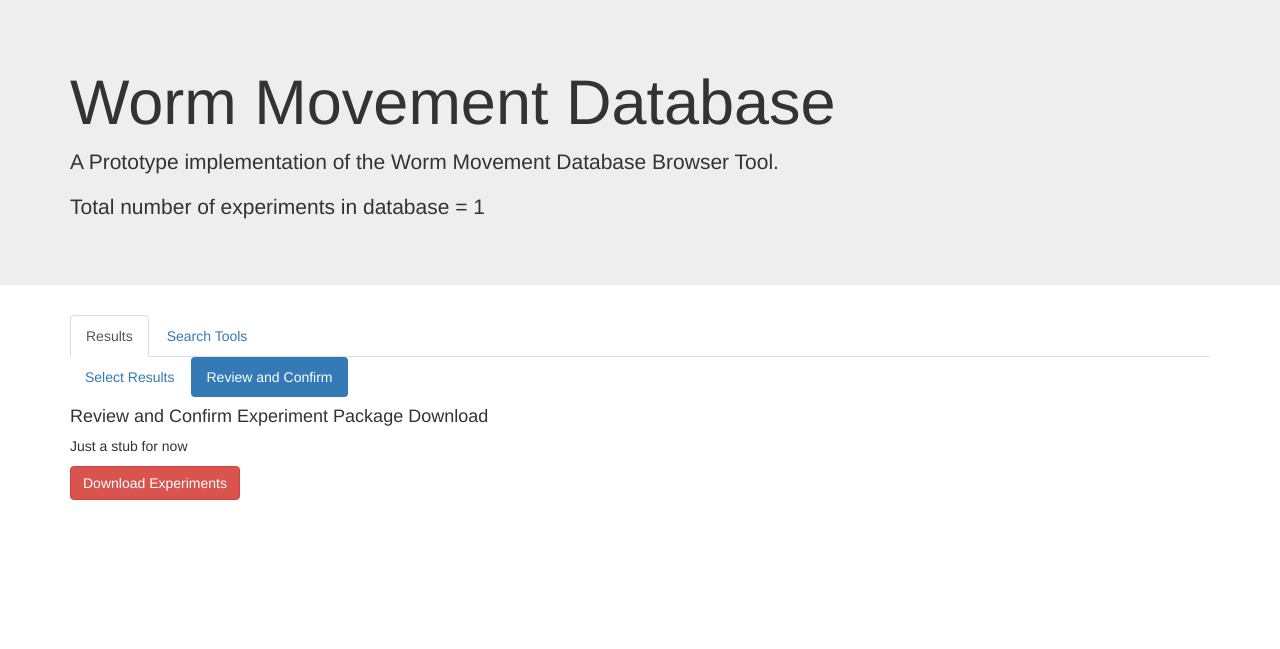
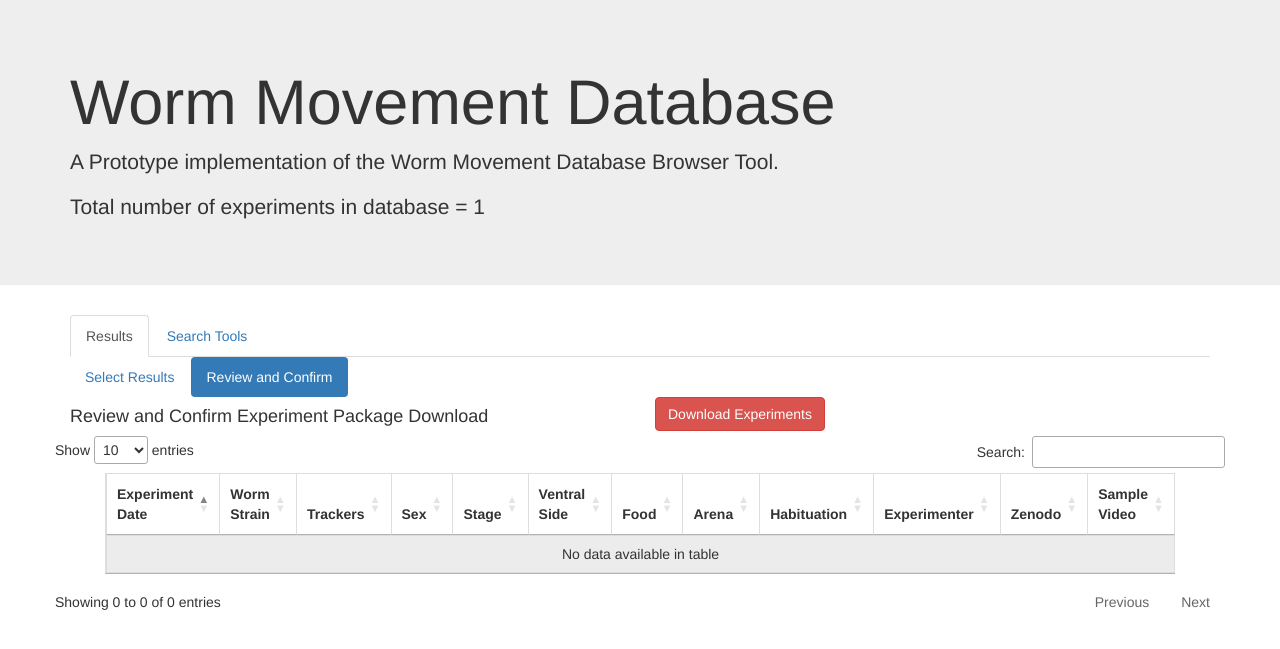
Before and after one commit to openworm/movement_cloud, a Django app: template webworm/templates/webworm/index.html in a window 1280 px wide, after a click on "Review and Confirm". Shown: the top 649 px of the page. Run offline with Django 3.2, Linux system fonts and the light colour scheme; the template is opened without the code that fills it: most values are stand-ins (such as "Sample title", 1, 10 or a date in 2020); some libraries are stand-ins or nearby versions.

Commit message:
Apologies again. Partial code functionality. Changes are as follows: 1. Tables can now properly select and deselect, and have their changes reflected in the      final page. 2. Most Discrete tables don't have this implemented as yet. 3. Preliminary design for an input for discrete search options.

```diff
--- a/webworm/static/webworm/paginate-discrete.js
+++ b/webworm/static/webworm/paginate-discrete.js
@@ -1,5 +1,19 @@
+// *CWL* - A lot of hardcodes to get an early prototype working.
+//        Can be refactored to be better parameterized. Please fix.
+var selectedStrainsIndices = {};
+var selectedTrackersIndices = {};
+var selectedSexIndices = {};
+var selectedDevIndices = {};
+var selectedVentralIndices = {};
+var selectedFoodIndices = {};
+var selectedArenaIndices = {};
+var selectedHabituationIndices = {};
+var selectedExperimentersIndices = {};
+var hiddenDiscreteIndex = 1;
+
 $(document).ready(function() {
-	$('#sum_strain').DataTable( {
+
+	var strainsTable = $('#sum_strains').DataTable( {
 		dom: 'Blfrtip',
 		buttons: [
 			  'selectAll',
@@ -9,7 +23,8 @@ $(document).ready(function() {
 		    style: 'multi'
 		}
 	    });
-	$('#sum_trackers').DataTable( {
+
+	var trackersTable = $('#sum_trackers').DataTable( {
 		dom: 'Blfrtip',
 		buttons: [
 			  'selectAll',
@@ -19,7 +34,8 @@ $(document).ready(function() {
 		    style: 'multi'
 		}
 	    });
-	$('#sum_sex').DataTable( {
+
+	var sexTable = $('#sum_sex').DataTable( {
 		dom: 'Blfrtip',
 		buttons: [
 			  'selectAll',
@@ -29,7 +45,8 @@ $(document).ready(function() {
 		    style: 'multi'
 		}
 	    });
-	$('#sum_dev').DataTable( {
+
+	var devTable = $('#sum_dev').DataTable( {
 		dom: 'Blfrtip',
 		buttons: [
 			  'selectAll',
@@ -39,7 +56,8 @@ $(document).ready(function() {
 		    style: 'multi'
 		}
 	    });
-	$('#sum_ventral').DataTable( {
+
+	var ventralTable = $('#sum_ventral').DataTable( {
 		dom: 'Blfrtip',
 		buttons: [
 			  'selectAll',
@@ -49,7 +67,8 @@ $(document).ready(function() {
 		    style: 'multi'
 		}
 	    });
-	$('#sum_food').DataTable( {
+
+	var foodTable = $('#sum_food').DataTable( {
 		dom: 'Blfrtip',
 		buttons: [
 			  'selectAll',
@@ -59,7 +78,8 @@ $(document).ready(function() {
 		    style: 'multi'
 		}
 	    });
-	$('#sum_arena').DataTable( {
+
+	var arenaTable = $('#sum_arena').DataTable( {
 		dom: 'Blfrtip',
 		buttons: [
 			  'selectAll',
@@ -69,7 +89,8 @@ $(document).ready(function() {
 		    style: 'multi'
 		}
 	    });
-	$('#sum_habit').DataTable( {
+
+	var habitTable = $('#sum_habit').DataTable( {
 		dom: 'Blfrtip',
 		buttons: [
 			  'selectAll',
@@ -79,7 +100,7 @@ $(document).ready(function() {
 		    style: 'multi'
 		}
 	    });
-	$('#sum_experimenter').DataTable( {
+	var exprTable = $('#sum_experimenter').DataTable( {
 		dom: 'Blfrtip',
 		buttons: [
 			  'selectAll',
@@ -89,4 +110,49 @@ $(document).ready(function() {
 		    style: 'multi'
 		}
 	    });
+
+	var confirmStrainsTable = $('#confirmStrains').DataTable( {
+		"columnDefs": [
+	{
+	    "targets":[hiddenDiscreteIndex],
+	    "visible": false,
+	    "searchable": false
+	},
+			       ],
+	});
+
+	strainsTable.on( 'select', function ( e, dt, type, indexes ) {
+		if ( type === 'row' ) {
+		    var origData = strainsTable.rows(indexes).data();
+		    var selectLength = indexes.length;
+		    for (var i=0; i<selectLength; i++) {
+			if (!selectedStrainsIndices[indexes[i]]) {
+			    selectedStrainsIndices[indexes[i]] = "true";
+			    var data = [];
+			    // *CWL* This is an annoying hardcode.
+			    data.push(origData[i][0]); // name of parameter
+			    data.push(indexes[i]);
+			    confirmStrainsTable.row.add(data);
+			}
+		    }
+		    confirmStrainsTable.draw();
+		}
+	    } );
+
+	strainsTable.on( 'deselect', function ( e, dt, type, indexes ) {
+		if ( type === 'row' ) {
+		    var selectLength = indexes.length;
+		    for (var i=0; i<selectLength; i++) {
+			if (selectedStrainsIndices[indexes[i]]) {
+			    delete selectedStrainsIndices[indexes[i]];
+			    confirmStrainsTable.row( function(idx, data, node){
+				    return data[hiddenDiscreteIndex] === indexes[i]?true:false;
+				}).remove();
+			}
+		    }
+		    confirmStrainsTable.draw();
+		}
+	    } );
+
+
     } );
--- a/webworm/static/webworm/paginate-parameters.js
+++ b/webworm/static/webworm/paginate-parameters.js
@@ -1,5 +1,8 @@
+var selectedParamIndices = {};
+var hiddenParamIndex = 5;
+
 $(document).ready(function() {
-	$('#parameters').DataTable( {
+	var paramTable = $('#parameters').DataTable( {
 		dom: 'Blfrtip',
 		buttons: [
 			  'selectAll',
@@ -7,6 +10,57 @@ $(document).ready(function() {
 			  ],
 		select: {
 		    style: 'multi'
+		},
+	    });
+
+	var confirmParamTable = $('#confirmParameters').DataTable( {
+		"columnDefs": [
+	           {
+		       "targets":[hiddenParamIndex],
+		       "visible": false,
+		       "searchable": false
+		   },
+		],
+	    });
+
+	paramTable.on( 'select', function ( e, dt, type, indexes ) {
+		if ( type === 'row' ) {
+		    var origData = paramTable.rows(indexes).data();
+		    var selectLength = indexes.length;
+		    for (var i=0; i<selectLength; i++) {
+			if (!selectedParamIndices[indexes[i]]) {
+			    selectedParamIndices[indexes[i]] = "true";
+			    var data = [];
+			    // *CWL* This is an annoying hardcode.
+			    data.push(origData[i][0]); // name of parameter
+			    data.push(origData[i][1]); // min value
+			    data.push('<input type="number" name="' +
+				      origData[i][0] + '_minParam" class="form-control" id="' +
+				      origData[i][0] + '_minParam"></input>');
+			    data.push(origData[i][2]); // max value
+			    data.push('<input type="number" name="' +
+				      origData[i][0] + '_maxParam" class="form-control" id="' +
+				      origData[i][0] + '_maxParam"></input>');
+			    data.push(indexes[i]);
+			    confirmParamTable.row.add(data);
+			}
+		    }
+		    confirmParamTable.draw();
 		}
-	    });
+	    } );
+
+	paramTable.on( 'deselect', function ( e, dt, type, indexes ) {
+		if ( type === 'row' ) {
+		    var selectLength = indexes.length;
+		    for (var i=0; i<selectLength; i++) {
+			if (selectedParamIndices[indexes[i]]) {
+			    delete selectedParamIndices[indexes[i]];
+			    confirmParamTable.row( function(idx, data, node){
+				    return data[hiddenParamIndex] === indexes[i]?true:false;
+				}).remove();
+			}
+		    }
+		    confirmParamTable.draw();
+		}
+	    } );
     } );
--- a/webworm/static/webworm/paginate-results.js
+++ b/webworm/static/webworm/paginate-results.js
@@ -1,5 +1,8 @@
+var selectedResultsIndices = {};
+var hiddenResultsIndex = 12;
+
 $(document).ready(function() {
-	$('#results').DataTable( {
+	var resultsTable = $('#results').DataTable( {
 		dom: 'Blfrtip',
 		buttons: [
 			  'selectAll',
@@ -7,6 +10,56 @@ $(document).ready(function() {
 			  ],
 		select: {
 		    style: 'multi'
+		},
+	    });
+
+	var confirmResultsTable = $('#confirmResults').DataTable( {
+		"columnDefs": [
+	           {
+		       "targets":[hiddenResultsIndex],
+		       "visible": false,
+		       "searchable": false
+		   },
+		],
+	    });
+
+	// *CWL* - The association of the key between the two tables relies heavily
+	//     on the indices ("indexes" in code) for resultsTable staying static.
+	//     If for any reason, this is not true for DataTables (i.e. some event
+	//     changes the order for indexes in relation to rows in the table) this
+	//     whole scheme falls apart, and another way to establish key-to-row
+	//     associations between the two tables is required.
+	resultsTable.on( 'select', function ( e, dt, type, indexes ) {
+		if ( type === 'row' ) {
+		    var data = resultsTable.rows(indexes).data();
+		    var selectLength = indexes.length;
+		    for (var i=0; i<selectLength; i++) {
+			if (!selectedResultsIndices[indexes[i]]) {
+			    selectedResultsIndices[indexes[i]] = "true";
+			    // *CWL* - TODO: check to see if the original data gets
+			    //         changed here
+			    data[i].push(indexes[i]);
+			    confirmResultsTable.row.add(data[i]);
+			}
+		    }
+		    confirmResultsTable.draw();
 		}
-	    });
+	    } );
+
+	resultsTable.on( 'deselect', function ( e, dt, type, indexes ) {
+		if ( type === 'row' ) {
+		    var selectLength = indexes.length;
+		    for (var i=0; i<selectLength; i++) {
+			if (selectedResultsIndices[indexes[i]]) {
+			    delete selectedResultsIndices[indexes[i]];
+			    confirmResultsTable.row( function(idx, data, node){
+				    return data[hiddenResultsIndex] === indexes[i]?true:false;
+				}).remove();
+			}
+		    }
+		    confirmResultsTable.draw();
+		}
+	    } );
+
+
     } );
--- a/webworm/templates/webworm/confirmResults-template.html
+++ b/webworm/templates/webworm/confirmResults-template.html
@@ -1,5 +1,33 @@
 <div id="confirmResultsContentPane">
-  <h4>Review and Confirm Experiment Package Download</h4>
-  <p> Just a stub for now </p>
-  <button type="submit" class="btn btn-danger">Download Experiments</button>
+  <div class="row">
+    <div class="col-sm-6">
+      <h4>Review and Confirm Experiment Package Download</h4>
+    </div>
+    <div class="col-sm-3">
+      <button type="submit" class="btn btn-danger">Download Experiments</button>
+    </div>
+  </div>
+  <div class="row">
+    <table id="confirmResults" class="table table-striped table-bordered table-responsive">
+      <thead>
+	<tr>
+	  <th>Experiment Date</th>
+	  <th>Worm Strain</th>
+	  <th>Trackers</th>
+	  <th>Sex</th>
+	  <th>Stage</th>
+	  <th>Ventral Side</th>
+	  <th>Food</th>
+	  <th>Arena</th>
+	  <th>Habituation</th>
+	  <th>Experimenter</th>
+	  <th>Zenodo</th>
+	  <th>Sample Video</th>
+	  <th>Hidden Index</th>
+	</tr>
+      </thead>
+      <tbody>
+      </tbody>
+    </table>
+  </div>
 </div>
--- a/webworm/templates/webworm/confirmSearch-template.html
+++ b/webworm/templates/webworm/confirmSearch-template.html
@@ -1,5 +1,150 @@
 <div id="confirmSearchContentPane">
-  <h4>Confirmation of Search Configuration</h4>
-  <p> Just a stub for now </p>
-  <button type="submit" class="btn btn-danger">Submit Search</button>
+  <!-- Set by $(#discreteInputList).value="" -->
+  <input type="hidden" id="discreteInputList" name="discreteList" value="">
+  <div class="row">
+    <div class="col-sm-6">
+      <h4>Confirmation of Search Configuration</h4>
+    </div>
+    <div class="col-sm-3">
+      <button type="submit" class="btn btn-danger">Submit Search</button>
+    </div>
+    <hr>
+  </div>
+  <div class="row" id="parametersConfirm">
+    <p><b>Parameters Selected</b></p>
+    <table id="confirmParameters" class="table table-striped table-bordered table-responsive">
+      <thead>
+	<tr>
+	  <th>Name</th>
+	  <th>Minimum</th>
+	  <th>Min Input</th>
+	  <th>Maximum</th>
+	  <th>Max Input</th>
+	  <th>Hidden Index</th>
+	</tr>
+      </thead>
+      <tbody>
+      </tbody>
+    </table>
+    <hr>
+  </div>
+  <div class="row" id="discreteFieldConfirm">
+    <p><b>Discrete Fields Selected</b></p>
+    <!-- *CWL* Tentative Ugly hard code for non-dynamic display. Please fix. -->
+    <div class="row">
+      <div class="col-sm-3">
+	<p><b>Strains</b></p>
+	<table id="confirmStrains" class="table table-striped table-bordered table-responsive">
+	  <thead>
+	    <tr><th>Name</th></tr>
+	  </thead>
+	  <tbody>
+	  </tbody>
+	</table>
+      </div>
+      <div class="col-sm-3">
+	<p><b>Trackers</b></p>
+	<table id="confirmTrackers" class="table table-striped table-bordered table-responsive">
+	  <thead>
+	    <tr><th>Name</th></tr>
+	  </thead>
+	  <tbody>
+	  </tbody>
+	</table>
+      </div>
+      <div class="col-sm-3">
+	<p><b>Sex</b></p>
+	<table id="confirmSex" class="table table-striped table-bordered table-responsive">
+	  <thead>
+	    <tr><th>Name</th></tr>
+	  </thead>
+	  <tbody>
+	  </tbody>
+	</table>
+      </div>
+      <div class="col-sm-3">
+	<p><b>Development Stage</b></p>
+	<table id="confirmDev" class="table table-striped table-bordered table-responsive">
+	  <thead>
+	    <tr><th>Name</th></tr>
+	  </thead>
+	  <tbody>
+	  </tbody>
+	</table>
+      </div>
+    </div>
+    <div class="row">
+      <div class="col-sm-3">
+	<p><b>Ventral Sides</b></p>
+	<table id="confirmVentral" class="table table-striped table-bordered table-responsive">
+	  <thead>
+	    <tr><th>Name</th></tr>
+	  </thead>
+	  <tbody>
+	  </tbody>
+	</table>
+      </div>
+      <div class="col-sm-3">
+	<p><b>Food</b></p>
+	<table id="confirmFood" class="table table-striped table-bordered table-responsive">
+	  <thead>
+	    <tr><th>Name</th></tr>
+	  </thead>
+	  <tbody>
+	  </tbody>
+	</table>
+      </div>
+      <div class="col-sm-3">
+	<p><b>Arena</b></p>
+	<table id="confirmArena" class="table table-striped table-bordered table-responsive">
+	  <thead>
+	    <tr><th>Name</th></tr>
+	  </thead>
+	  <tbody>
+	  </tbody>
+	</table>
+      </div>
+      <div class="col-sm-3">
+	<p><b>Habituation</b></p>
+	<table id="confirmHabituation" class="table table-striped table-bordered table-responsive">
+	  <thead>
+	    <tr><th>Name</th></tr>
+	  </thead>
+	  <tbody>
+	  </tbody>
+	</table>
+      </div>
+    </div>
+    <div class="row">
+      <div class="col-sm-3">
+	<p><b>Experimenters</b></p>
+	<table id="confirmExperimenters" class="table table-striped table-bordered table-responsive">
+	  <thead>
+	    <tr><th>Name</th></tr>
+	  </thead>
+	  <tbody>
+	  </tbody>
+	</table>
+      </div>
+    </div>
+    <hr>
+  </div>
+  <div class="row" id="rangedFieldConfirm">
+    <p><b>Ranged Fields Selected</b></p>
+    <div class="col-sm-6">
+      <p><b>Min Experiment date:</b> {{min_date}} </p>
+    </div>
+    <div class="col-sm-6">
+      <p><b>Max Experiment date:</b> {{max_date}} </p>
+    </div>
+    <div class="row">
+      <label class="col-sm-3" for="start_date">Start Date (yyyy-mm-dd):</label>
+      <input class="col-sm-3" type="date"
+	     name="start_date" class="form-control" id="start_date"></input>
+      <label class="col-sm-3" for="end_date">End Date (yyyy-mm-dd):</label>
+      <input class="col-sm-3" type="date"
+	     name="end_date" class="form-control" id="end_date"></input>
+    </div>
+    <hr>
+  </div>
 </div>
--- a/webworm/templates/webworm/discrete-template.html
+++ b/webworm/templates/webworm/discrete-template.html
@@ -4,7 +4,7 @@
   <div class="row">
     <div class="col-sm-6">
       <p><b>Strains Summary</b></p>
-      <table id="sum_strain" class="table table-striped table-bordered table-responsive">
+      <table id="sum_strains" class="table table-striped table-bordered table-responsive">
 	<thead>
 	  <tr>
 	    <th>Name</th>
--- a/webworm/templates/webworm/header.html
+++ b/webworm/templates/webworm/header.html
@@ -13,8 +13,11 @@
     <!-- jQuery UI Styles -->
     <link rel="stylesheet" href="//code.jquery.com/ui/1.12.1/themes/base/jquery-ui.css">
     <!-- DataTables (generated from https://datatables.net/download/) -->
-    <!-- Buttons + Select + Bootstrap -->
+    <!-- Buttons + Select + Scroller + Bootstrap -->
+    <link rel="stylesheet" type="text/css" href="https://cdn.datatables.net/v/bs/dt-1.10.15/b-1.3.1/sc-1.4.2/se-1.2.2/datatables.min.css"/>
+    <!-- Keeping the last old one used: Buttons + Select + Bootstrap
     <link rel="stylesheet" type="text/css" href="https://cdn.datatables.net/v/bs/dt-1.10.13/b-1.2.4/se-1.2.0/datatables.min.css"/>
+    -->
 
     <!-- Scripts -->
     <!-- jQuery and Bootstrap -->
@@ -23,8 +26,11 @@
     <!-- jQuery UI (currently not used) -->
     <script src="https://code.jquery.com/ui/1.12.1/jquery-ui.js"></script>
     <!-- DataTables (generated from https://datatables.net/download/) -->
-    <!-- Buttons + Select + Bootstrap -->
+    <!-- Buttons + Select + Scroller + Bootstrap -->
+    <script type="text/javascript" src="https://cdn.datatables.net/v/bs/dt-1.10.15/b-1.3.1/sc-1.4.2/se-1.2.2/datatables.min.js"></script>
+    <!-- Keeping the last old one used: Buttons + Select + Bootstrap
     <script type="text/javascript" src="https://cdn.datatables.net/v/bs/dt-1.10.13/b-1.2.4/se-1.2.0/datatables.min.js"></script>
+    -->
   </head>
 
   <header class="jumbotron subhead" id="overview">
--- a/webworm/templates/webworm/index.html
+++ b/webworm/templates/webworm/index.html
@@ -15,7 +15,8 @@
         {% include "webworm/results-template.html" %}
       {% else %}
       <div>
-	<h4>No Results</h4>
+	<!-- Idea for the future, a small random sample here? -->
+	<h4>No Search Results</h4>
 	<p>Please use the search tab to pick out desired experiments for selection<p>
       </div>
       {% endif %}
--- a/webworm/templates/webworm/resultsContent-template.html
+++ b/webworm/templates/webworm/resultsContent-template.html
@@ -42,7 +42,9 @@
 	<td>
 	  <!-- Proof of concept established to work. To reduce bandwidth consumption
 	       due to accidents this is now replaced with a plain stub link.
-	  <iframe width="240" height="135" src="https://www.youtube.com/embed/MflKJyaRADk" frameborder="0" allowfullscreen></iframe>
+	    -->
+	  <!--
+	  <iframe width="240" height="135" src="https://www.youtube.com/embed/xBf1_xnk0i8" frameborder="0" allowfullscreen></iframe>
 	  -->
 	  <a href="#">Blank Stub Link</a>
 	</td>
--- a/webworm/templates/webworm/search-template.html
+++ b/webworm/templates/webworm/search-template.html
@@ -5,7 +5,9 @@
 	<ul class="nav nav-pills">
 	  <li class="active"><a data-toggle="pill" href="#parametersPane">Parameters</a></li>
 	  <li><a data-toggle="pill" href="#discretePane">Discrete Fields</a></li>
+	  <!-- *CWL* Tentatively unnecessary and should be merged with Parameters
 	  <li><a data-toggle="pill" href="#rangedPane">Ranged Fields</a></li>
+	  -->
 	  <li><a data-toggle="pill" href="#confirmSearchPane">Review and Confirm</a></li>
 	</ul>
 
@@ -21,9 +23,11 @@
 	  </div>
 
 	  <!-- Search by ranged database fields -->
+	  <!-- *CWL* Tentatively unnecessary and should be merged with Parameters
 	  <div class="tab-pane fade" id="rangedPane">
 	    {% include "webworm/ranged-template.html" %}
 	  </div>
+	  -->
 
 	  <!-- Confirmation tab to review and submit search request to server -->
 	  <div class="tab-pane fade" id="confirmSearchPane">
```
